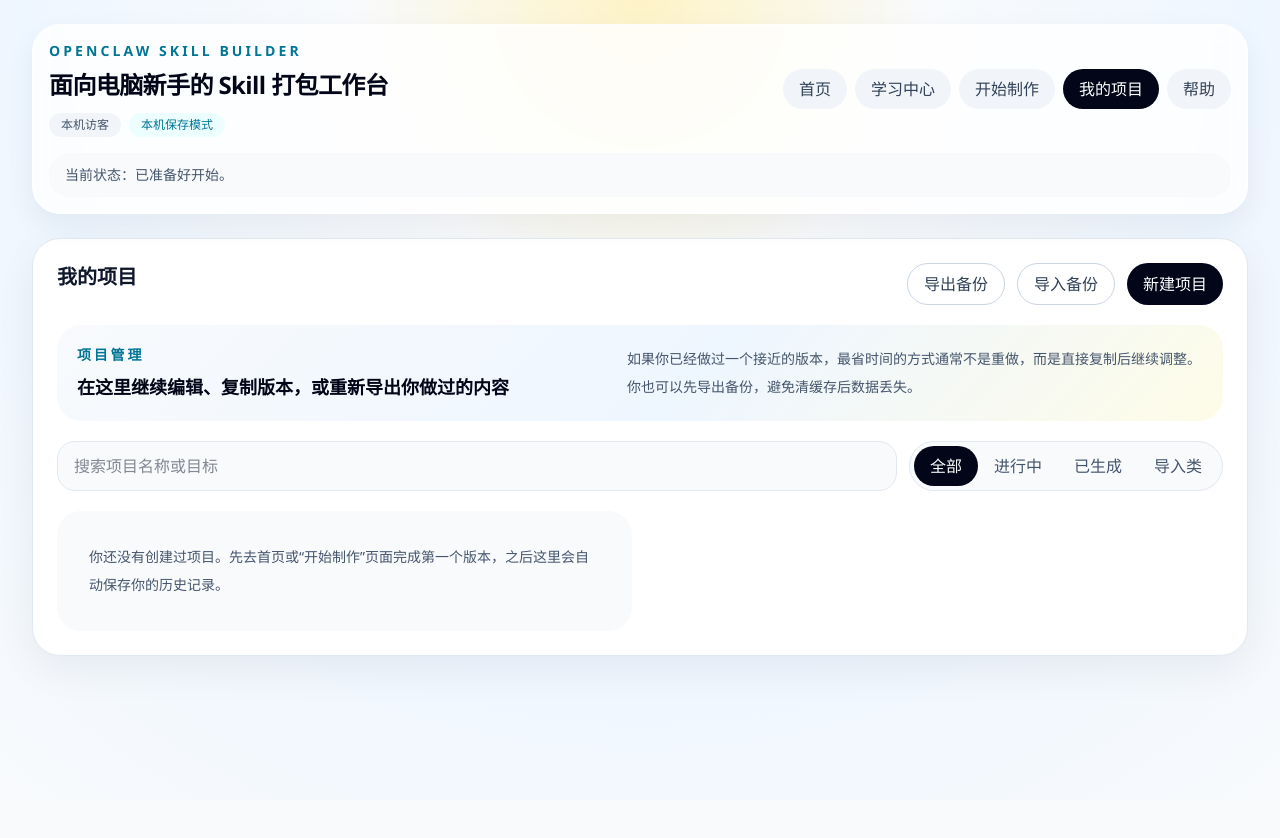
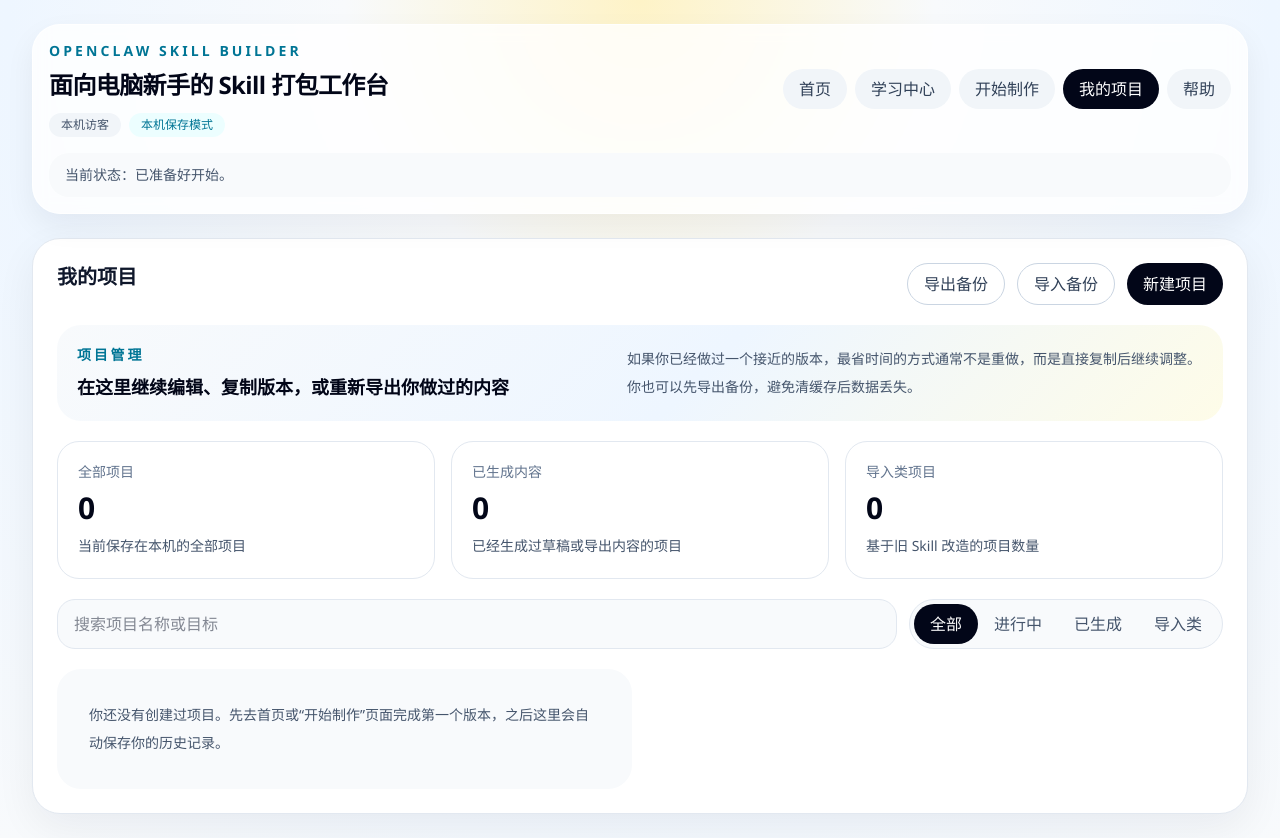
Before and after one commit to jiayuan04091016/openclaw-skill-builder, a Next.js app: page / in a window 1280 px wide. Both pictures are taken after a click on the button "我的项目". Before the commit the page ends 800 px from the top, so only its background shows below. Built offline with nearby package versions, Linux system fonts and the light colour scheme.

Commit message:
Add project stats and preview copy actions

```diff
--- a/src/components/skill-builder-app.tsx
+++ b/src/components/skill-builder-app.tsx
@@ -74,6 +74,22 @@ export function SkillBuilderApp() {
     setSection("skills");
   }
 
+  async function copyPreviewContent() {
+    if (!currentDraft) {
+      return;
+    }
+
+    const content =
+      previewMode === "guide"
+        ? currentDraft.previewText
+        : previewMode === "skill"
+          ? currentDraft.skillMarkdown
+          : `示例输入：\n${currentDraft.exampleInput}\n\n示例输出：\n${currentDraft.exampleOutput}`;
+
+    await navigator.clipboard.writeText(content);
+    setStatusMessage("当前预览内容已复制。");
+  }
+
   const filteredProjects = useMemo(() => {
     const keyword = projectKeyword.trim().toLowerCase();
 
@@ -100,6 +116,15 @@ export function SkillBuilderApp() {
       return true;
     });
   }, [projectFilter, projectKeyword, projects]);
+
+  const projectStats = useMemo(
+    () => ({
+      total: projects.length,
+      generated: projects.filter((project) => project.draft).length,
+      imported: projects.filter((project) => project.mode === "import").length,
+    }),
+    [projects],
+  );
 
   return (
     <div className="min-h-screen bg-[radial-gradient(circle_at_top,#fef3c7_0%,#f8fafc_28%,#eef6ff_60%,#f8fafc_100%)] text-slate-900">
@@ -578,6 +603,7 @@ export function SkillBuilderApp() {
                     </div>
 
                     <div className="rounded-[24px] border border-slate-200 bg-white p-5 shadow-[0_12px_30px_rgba(15,23,42,0.04)]">
+                      <div className="flex flex-col gap-3 sm:flex-row sm:items-center sm:justify-between">
                         <div className="inline-flex w-full flex-wrap rounded-[20px] border border-slate-200 bg-slate-50 p-1 sm:w-auto sm:rounded-full">
                           {previewTabs.map((mode) => (
                             <button
@@ -590,6 +616,10 @@ export function SkillBuilderApp() {
                               {mode.label}
                             </button>
                           ))}
+                        </div>
+                        <button className="w-full rounded-full border border-slate-300 px-4 py-2 text-sm font-semibold text-slate-700 sm:w-auto" onClick={() => void copyPreviewContent()}>
+                          复制当前内容
+                        </button>
                       </div>
 
                       <pre className="mt-4 max-h-[36rem] overflow-auto rounded-[20px] bg-slate-950 p-5 text-sm leading-7 whitespace-pre-wrap text-slate-100">
@@ -697,6 +727,20 @@ export function SkillBuilderApp() {
                 </div>
               </div>
 
+              <div className="mb-5 grid gap-4 md:grid-cols-3">
+                {[
+                  { label: "全部项目", value: projectStats.total, hint: "当前保存在本机的全部项目" },
+                  { label: "已生成内容", value: projectStats.generated, hint: "已经生成过草稿或导出内容的项目" },
+                  { label: "导入类项目", value: projectStats.imported, hint: "基于旧 Skill 改造的项目数量" },
+                ].map((item) => (
+                  <div key={item.label} className="rounded-[22px] border border-slate-200 bg-white p-5">
+                    <div className="text-sm font-medium text-slate-500">{item.label}</div>
+                    <div className="mt-2 text-3xl font-semibold tracking-tight text-slate-950">{item.value}</div>
+                    <div className="mt-2 text-sm leading-6 text-slate-600">{item.hint}</div>
+                  </div>
+                ))}
+              </div>
+
               <div className="mb-5 grid gap-3 lg:grid-cols-[1fr_auto]">
                 <input
                   value={projectKeyword}
```
Lines whose indentation alone changed are shown as unchanged.
